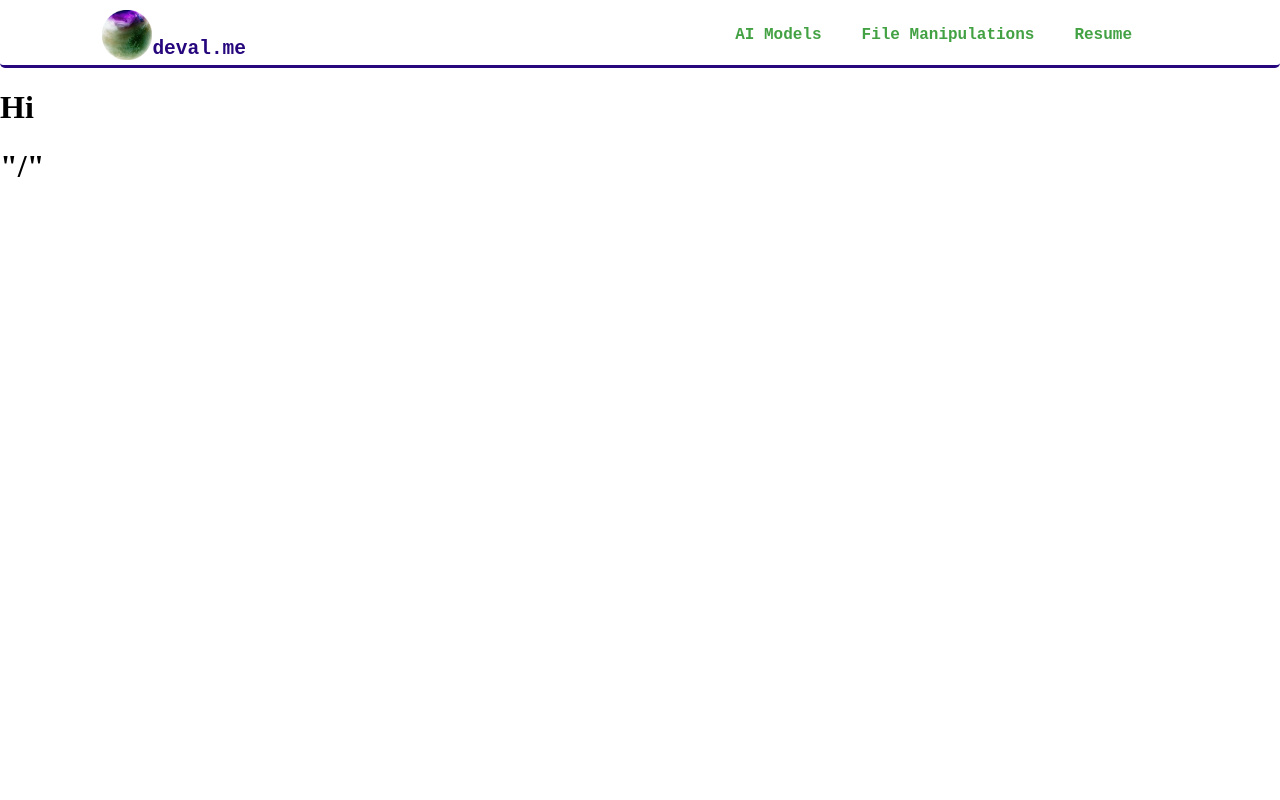
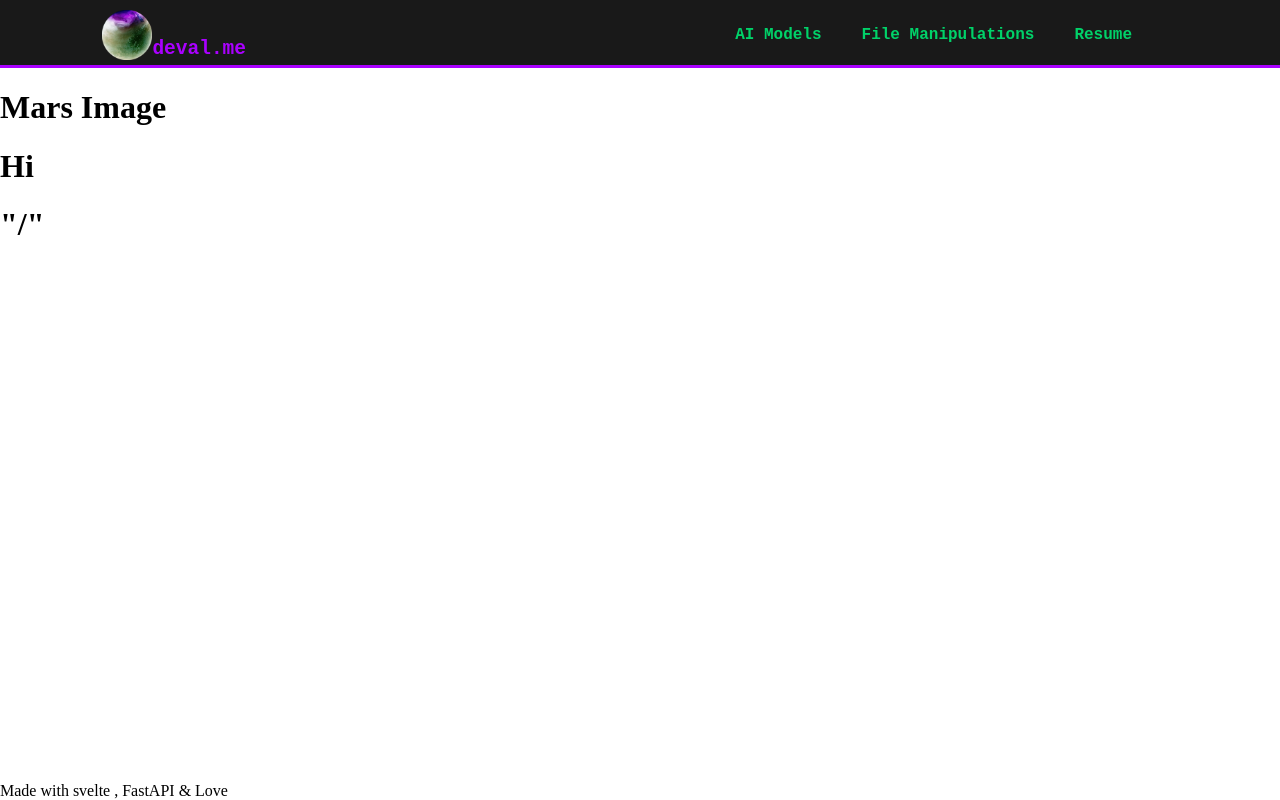
Before and after one commit to devalhere2/newsite, a SvelteKit app: page / in a window 1280 px wide. Built offline with nearby package versions, Linux system fonts and the light colour scheme.

Commit message:
added footer

```diff
--- /dev/null
+++ b/src/components/Footer.svelte
@@ -0,0 +1,9 @@
+<p> Made with svelte , FastAPI & Love</p>
+
+
+<style>
+    p{
+        padding: 0;
+        margin: 0;
+    }
+</style>
--- /dev/null
+++ b/src/components/Mars.svelte
@@ -0,0 +1 @@
+<h1>Mars Image</h1>
--- a/src/components/Navbar.svelte
+++ b/src/components/Navbar.svelte
@@ -10,7 +10,7 @@
         <h2
             style="margin: 0; padding: 0; color: #27077D ; font-family: monospace;"
         >
-            <a href="./" style="text-decoration: none; color: #27077D;">deval.me</a>
+            <a href="./" style="text-decoration: none; color: #aa00ff;">deval.me</a>
         </h2>
     </div>
     <div class="Navbar_links">
@@ -40,9 +40,9 @@
         align-items: center;
         padding-top: 10px;
         padding-bottom: 5px;
-        border-bottom: 3px solid #27077d;
-        border-radius: 5px;
-    }
+        border-bottom: 3.5px solid #aa00ff;
+
+        background-color: rgba(0, 0, 0, 0.90)    }
     .Navbar_links {
         display: flex;
         margin-right: 10vw;
@@ -59,11 +59,11 @@
         margin-left: 20px;
         margin-right: 20px;
         font-weight: bold;
-        color: rgba(0, 128, 0, 0.74);
+        color: rgb(0, 210, 105);
         text-decoration: none;
     }
     #vcolour {
-        color: #27077d;
+        color: #aa00ff;
         text-decoration: underline;
     }
 </style>
--- a/src/routes/+layout.svelte
+++ b/src/routes/+layout.svelte
@@ -1,9 +1,13 @@
 <script>
-    import Navbar from '../components/Navbar.svelte'
+    import Navbar from "../components/Navbar.svelte";
+    import Footer from "../components/Footer.svelte";
 </script>
 
-<Navbar />
-<slot />
+<div class="mainbody">
+    <div class="nav"><Navbar /></div>
+    <div class="body"><slot /></div>
+    <div class="foo"><Footer /></div>
+</div>
 
 <style>
     :global(body) {
@@ -11,5 +15,12 @@
         padding: 0;
         box-sizing: border-box;
     }
-
+    .mainbody {
+        display: flex;
+        flex-direction: column;
+        min-height: 100vh;
+    }
+    .body{
+        flex: 1;
+    }
 </style>
--- a/src/routes/+page.svelte
+++ b/src/routes/+page.svelte
@@ -1,8 +1,17 @@
 <script>
     import { page } from "$app/stores";
+    import Mars from "../components/Mars.svelte";
 
     const routeName = JSON.stringify($page.route.id)
 
 </script>
-<h1>Hi</h1>
-<h1>{routeName}</h1>
+<body>
+    <Mars />
+    <h1>Hi</h1>
+    <h1>{routeName}</h1>
+
+</body>
+
+<style>
+
+</style>
```
